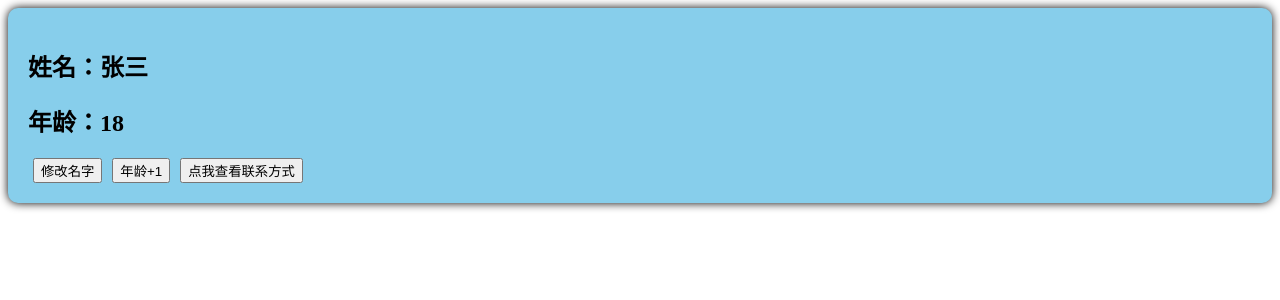
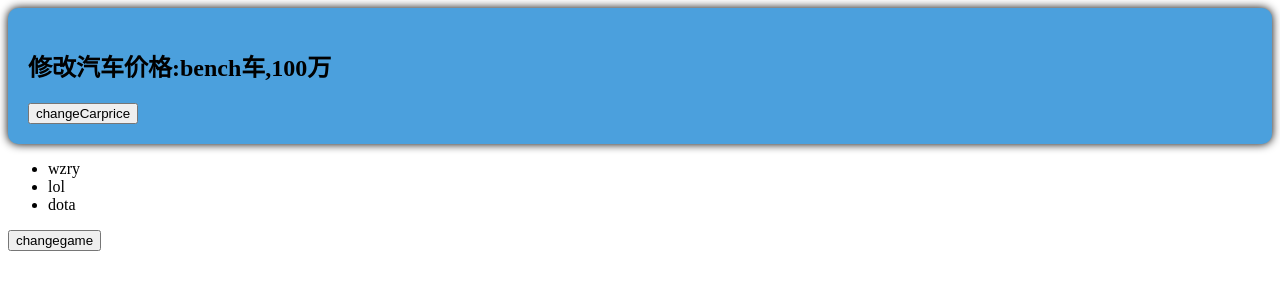
Before and after one commit to Roben-hou/vue, a Vue app in the folder vue3/: page / in a window 1280 px wide. Shown: the top 300 px of the page. Built offline with nearby package versions, Linux system fonts and the light colour scheme; the HTML template or start-up script is replaced by a standard one.

Commit message:
ref and  reactive

```diff
--- a/vue3/src/App.vue
+++ b/vue3/src/App.vue
@@ -7,10 +7,11 @@
 //import Test5 from './views/vue基本语法/1.模版语法/5.事件绑定.vue'
 //import Test6 from './views/vue基本语法/1.模版语法/6.prevent和once.vue'
 //import Test7 from './views/vue基本语法/1.模版语法/7.事件冒泡和阻止事件冒泡.vue'
-import Test9 from './views/vue基本语法/1.模版语法/9.ref1.vue'
+//import Test9 from './views/vue基本语法/1.模版语法/9.ref1.vue'
+import Test10 from './views/vue基本语法/1.模版语法/10.reactive.vue'
 </script>
 
 <template>
   <!-- 直接像写 HTML 标签一样把它放在页面上！ -->
-<Test9/>
+<Test10/>
 </template>
--- /dev/null
+++ b/vue3/src/views/vue基本语法/1.模版语法/10.reactive.vue
@@ -0,0 +1,36 @@
+<script setup lang="ts">
+import { reactive } from 'vue';
+
+let car = reactive({ brand: 'bench', price: 100 })
+let games = reactive([
+    { id: 1, name: 'wzry' },
+    { id: 2, name: 'lol' },
+    { id: 3, name: 'dota' }
+])
+function changeCarprice(){
+    car.price +=10
+}
+function changegame(){
+    games[0].name='yuanshen'
+}
+</script>
+
+<template>
+<div class="person">
+    <h2>修改汽车价格:{{ car.brand }}车,{{ car.price }}万</h2>
+    <button @click="changeCarprice">changeCarprice</button>
+</div>
+<ul>
+    <li v-for="item in games" :key="item.id">{{ item.name }}</li>
+</ul>
+<button @click="changegame">changegame</button>
+</template>
+
+<style>
+.person {
+  background-color: #4ba0dd;
+  box-shadow: 0 0 10px;
+  padding: 20px;
+  border-radius: 10px;
+}
+</style>
--- /dev/null
+++ b/vue3/src/views/vue基本语法/1.模版语法/11.refuseinobj.vue
@@ -0,0 +1,36 @@
+<script setup lang="ts">
+import { ref } from 'vue';
+
+let car = ref({ brand: 'bench', price: 100 })
+let games = ref([
+    { id: 1, name: 'wzry' },
+    { id: 2, name: 'lol' },
+    { id: 3, name: 'dota' }
+])
+function changeCarprice(){
+    car.value.price +=10
+}
+function changegame(){
+    games.value[0].name='yuanshen'
+}
+</script>
+
+<template>
+<div class="person">
+    <h2>修改汽车价格:{{ car.brand }}车,{{ car.price }}万</h2>
+    <button @click="changeCarprice">changeCarprice</button>
+</div>
+<ul>
+    <li v-for="item in games" :key="item.id">{{ item.name }}</li>
+</ul>
+<button @click="changegame">changegame</button>
+</template>
+
+<style>
+.person {
+  background-color: #4ba0dd;
+  box-shadow: 0 0 10px;
+  padding: 20px;
+  border-radius: 10px;
+}
+</style>
--- a/vue3/src/views/vue基本语法/1.模版语法/9.ref1.vue
+++ b/vue3/src/views/vue基本语法/1.模版语法/9.ref1.vue
@@ -36,12 +36,9 @@
 
 <style scoped>
 .person {
-  background-color: skyblue;
+  background-color: #4ba0dd;
   box-shadow: 0 0 10px;
+  padding: 20px;
   border-radius: 10px;
-  padding: 20px;
-}
-button {
-  margin: 0 5px;
 }
 </style>
```
